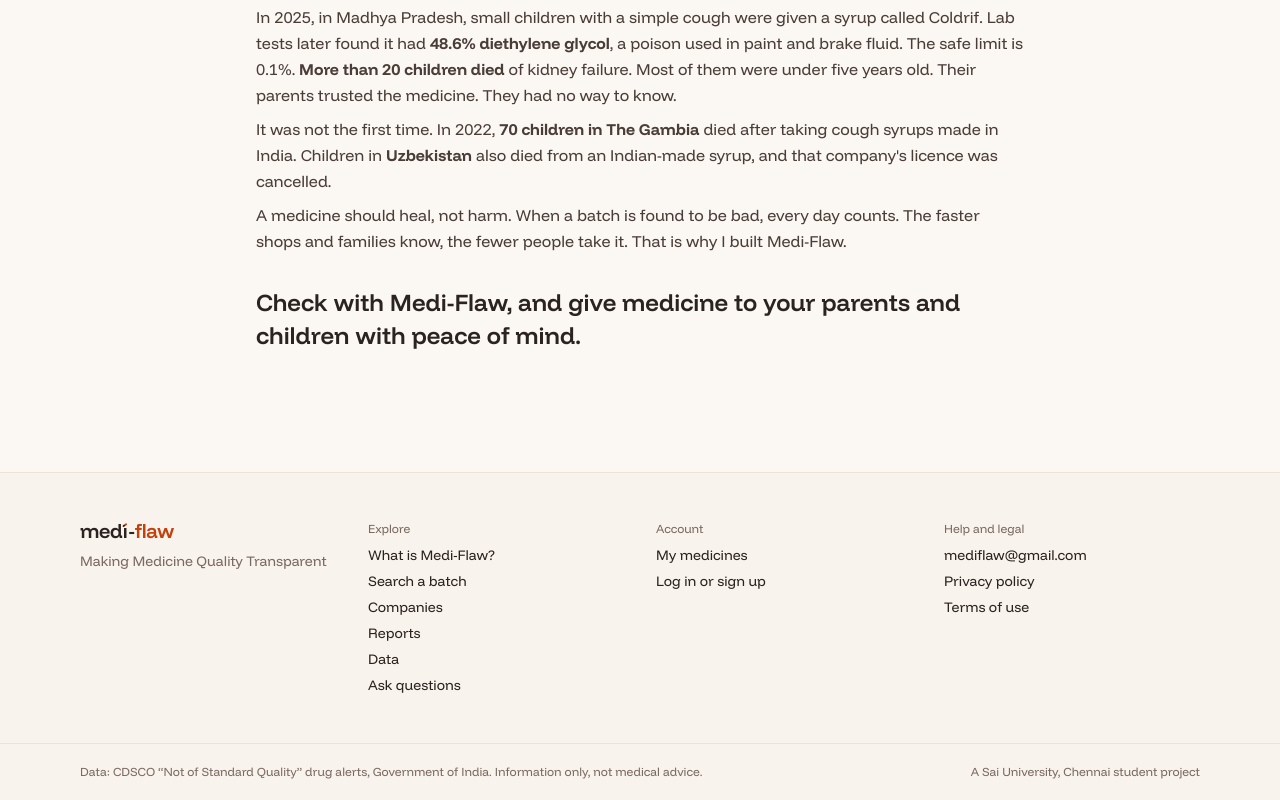
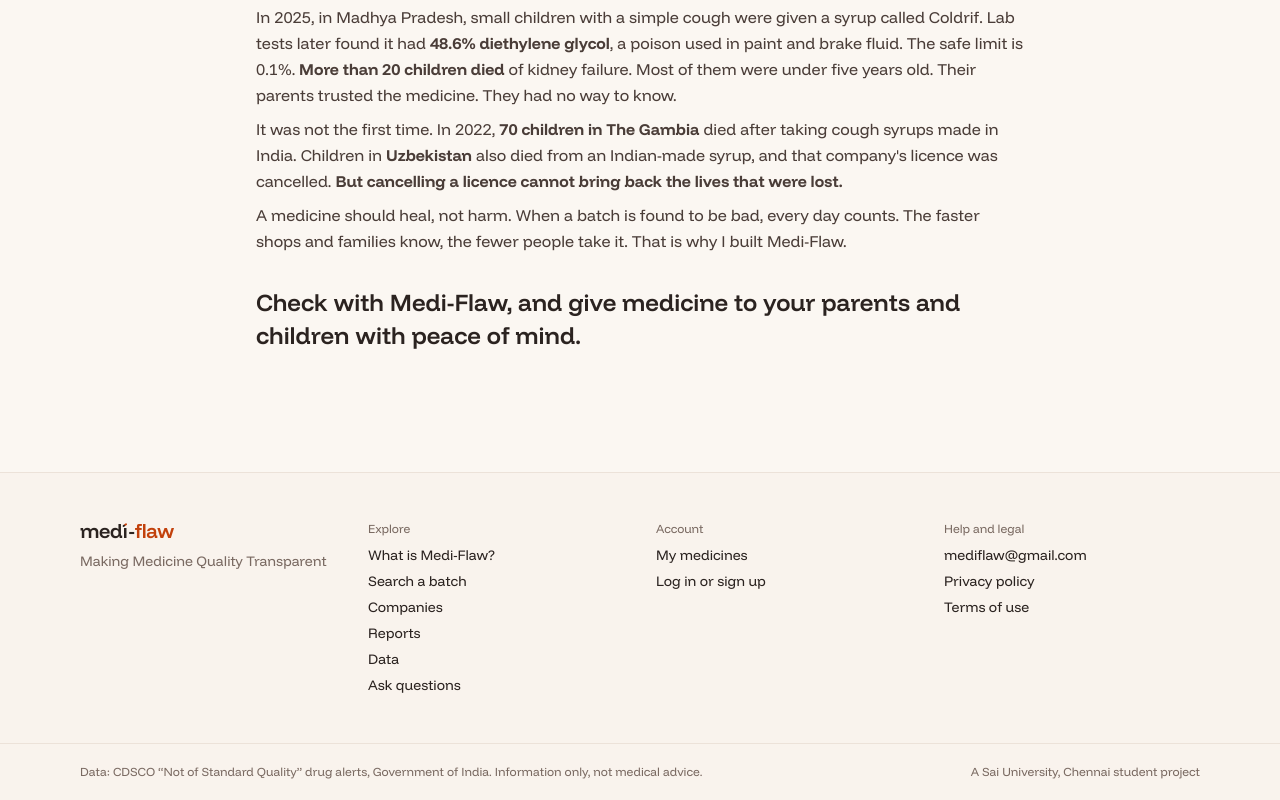
Before and after one commit to SundarRam404/Medi-Flaw, a Next.js app in the folder frontend/: page /about in a window 1280 px wide. Shown: the part 1409-2209 px from the top of the page. Built offline with nearby package versions, Linux system fonts and the light colour scheme; no server answers; sample sign-in values are in the browser's storage.

Commit message:
About text: lives lost line

```diff
--- a/frontend/components/AboutContent.tsx
+++ b/frontend/components/AboutContent.tsx
@@ -83,7 +83,7 @@ export default function AboutContent({ compact = false }: { compact?: boolean })
       </p>
       <p className={p}>
         It was not the first time. In 2022, <b>70 children in The Gambia</b> died after taking cough syrups made in India.
-        Children in <b>Uzbekistan</b> also died from an Indian-made syrup, and that company&apos;s licence was cancelled.
+        Children in <b>Uzbekistan</b> also died from an Indian-made syrup, and that company&apos;s licence was cancelled. <b>But cancelling a licence cannot bring back the lives that were lost.</b>
       </p>
       <p className={p}>
         A medicine should heal, not harm. When a batch is found to be bad, every day counts. The faster shops and families
```
